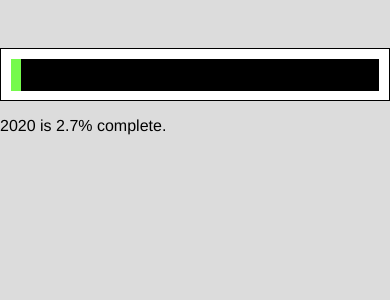
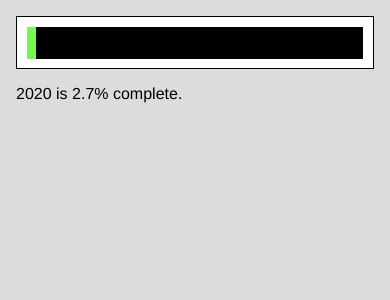
Before and after one commit to constmoon/year-progress-bar, a React app: page / in a window 390 px wide. Shown: the top 300 px of the page. Built offline with nearby package versions, Linux system fonts and the light colour scheme.

Commit message:
style: 모바일 페이지 스타일 변경

```diff
--- a/src/styles/App.css
+++ b/src/styles/App.css
@@ -13,3 +13,10 @@ body > div {
   max-width: 960px;
   margin: 3rem auto 0;
 }
+
+@media screen and (max-width: 600px) {
+  body > div {
+    margin: 0 auto;
+    padding: 1rem;
+  }
+}
```
